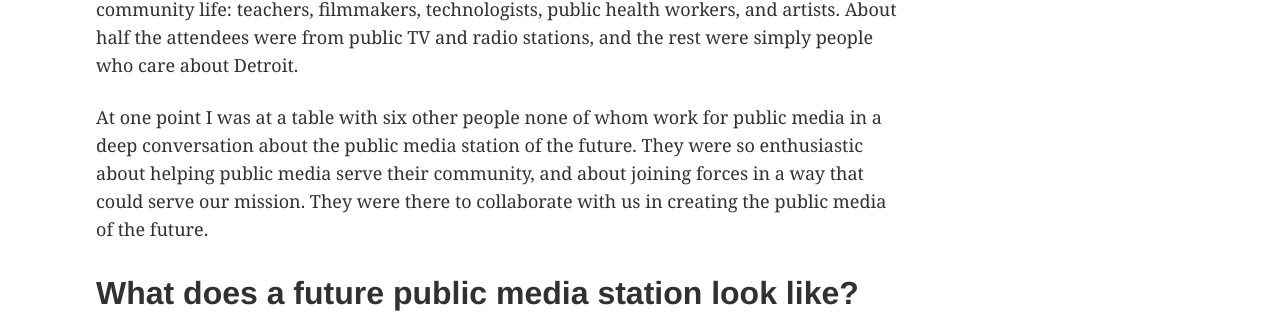
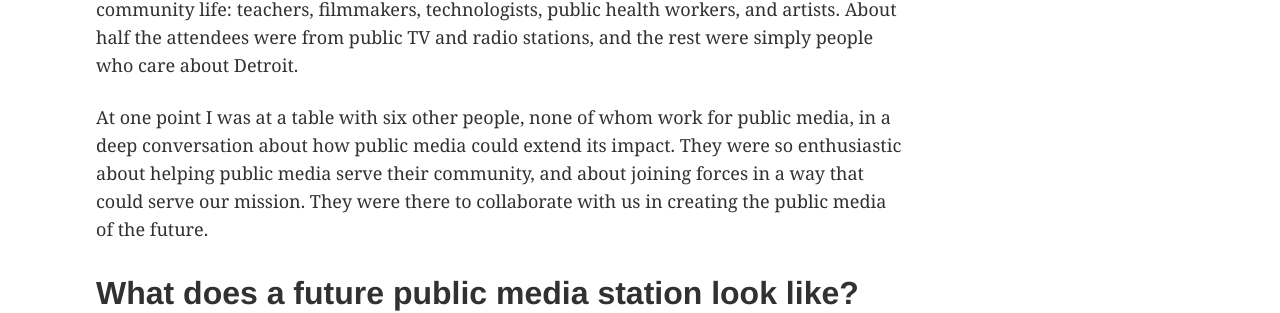
Before and after one commit to jackbrighton/jackbrighton.github.io, a Jekyll site: the page built from _posts/2015-05-03-storytelling-workshop.md, in a window 1280 px wide and 900 px high, scrolled down 1792 px. Shown: the part 155-468 px from the top of the window. Built offline with Jekyll 4.4.1, drawn with Linux system fonts in a browser that asks for light colours.

Commit message:
minor edits

```diff
--- a/_posts/2015-05-03-storytelling-workshop.md
+++ b/_posts/2015-05-03-storytelling-workshop.md
@@ -34,7 +34,7 @@ This is exactly how we should manage the scarce and limited public resource that
 
 This was the focus of the April 27th workshop sponsored by PBS and Detroit Public Television, and facilitated by [Columbia University’s Learn Do Share Center]( http://www.learndoshare.net/). But this wasn’t your normal PBS/local station meetup. I found myself in a room of people from just about every walk of community life: teachers, filmmakers, technologists, public health workers, and artists. About half the attendees were from public TV and radio stations, and the rest were simply people who care about Detroit.
 
-At one point I was at a table with six other people none of whom work for public media in a deep conversation about the public media station of the future. They were so enthusiastic about helping public media serve their community, and about joining forces in a way that could serve our mission. They were there to collaborate with us in creating the public media of the future.
+At one point I was at a table with six other people, none of whom work for public media, in a deep conversation about how public media could extend its impact. They were so enthusiastic about helping public media serve their community, and about joining forces in a way that could serve our mission. They were there to collaborate with us in creating the public media of the future.
 
 
 ## What does a future public media station look like?
```
